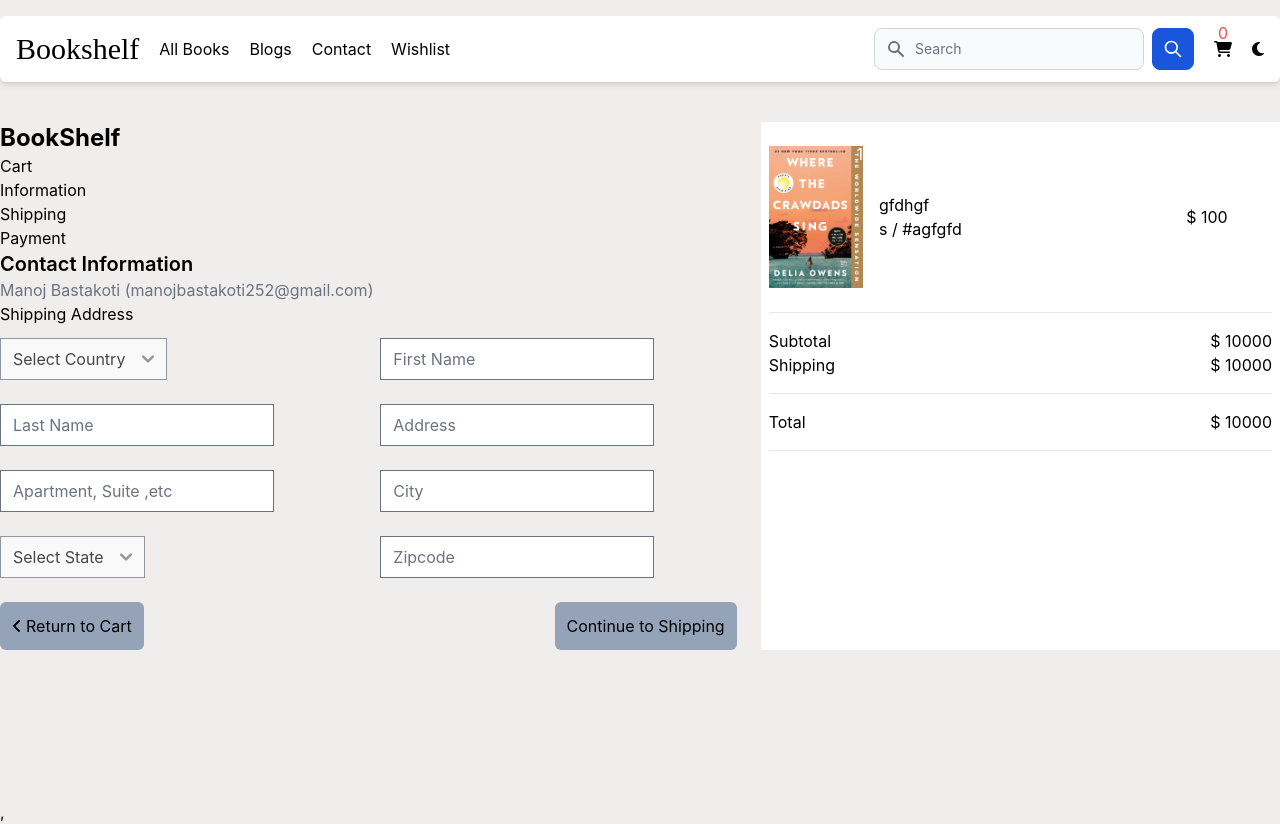
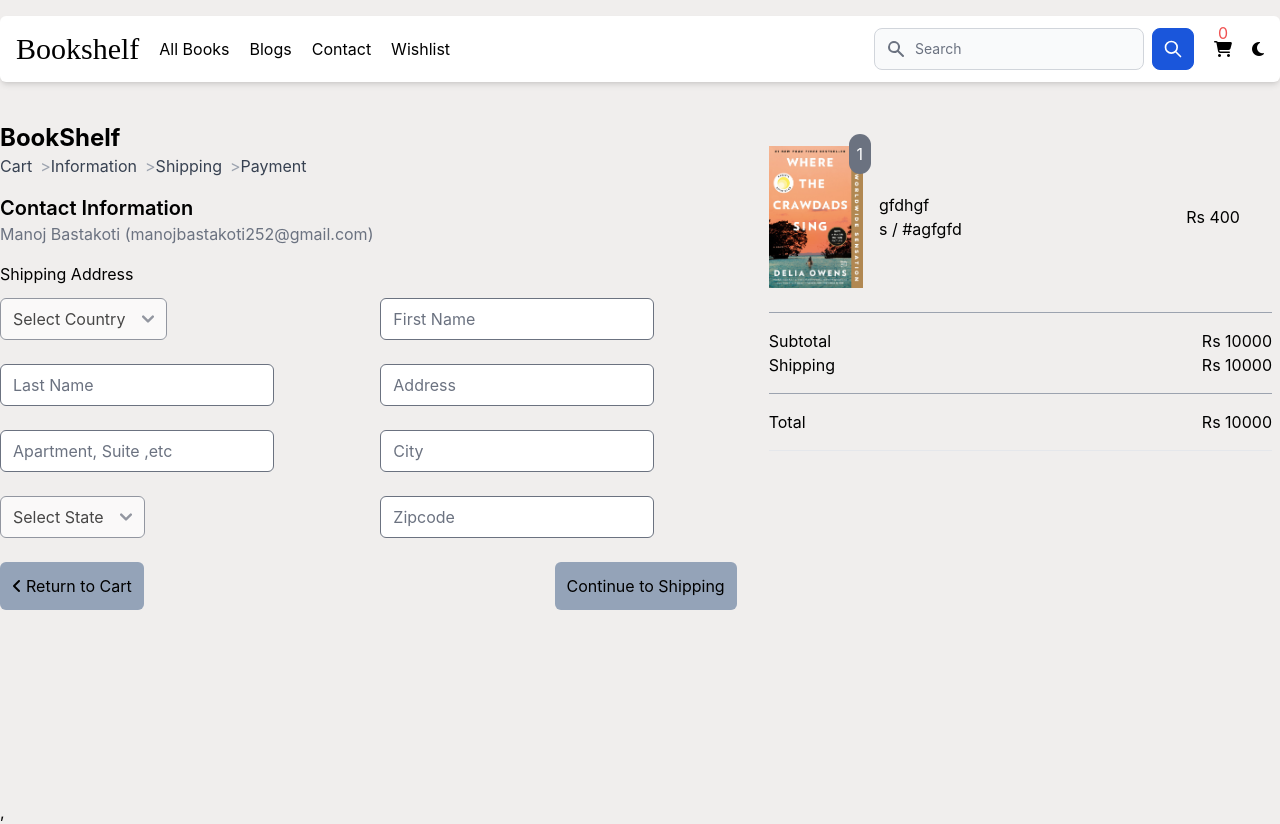
Before and after one commit to manojbastakoti/Bookshelf_frontend, a React (Vite) app: page /checkout in a window 1280 px wide. Built offline with nearby package versions, Linux system fonts and the light colour scheme; no server answers; a web font is replaced by a local one.

Commit message:
add books

```diff
--- a/src/App.jsx
+++ b/src/App.jsx
@@ -17,6 +17,8 @@ import BooksDetails from "./pages/BooksDetails";
 import Contact from "./pages/Contact";
 import Wishlist from "./pages/Wishlist";
 import Checkout from "./pages/Checkout";
+import AllBooks from "./pages/AllBooks";
+import AddBooks from "./pages/AddBooks";
 
 
 
@@ -39,6 +41,10 @@ function App() {
             <Route path="/login" element={<Login/>} />
             <Route path="/register" element={<Register/>} />
             <Route path="/popularbooks" element={<PopularBooksLanding/>} />
+            <Route path="/allbooks" element={<AllBooks/>} />
+            <Route path="/addbooks" element={<AddBooks/>} />
+
+
             <Route path="/bookdetails/:id" element={<BooksDetails/>} />
             <Route path="/contact" element={<Contact/>} />
             <Route path="/wishlist" element={<Wishlist/>} />
--- a/src/components/Navbar.jsx
+++ b/src/components/Navbar.jsx
@@ -65,10 +65,11 @@ const Navbar = () => {
             Bookshelf
           </Link>
           <div className="hidden lg:flex justify-center items-center gap-5">
-            <Link to="/">All Books</Link>
+            <Link to="/allbooks">All Books</Link>
             <Link to="/blogs">Blogs</Link>
             <Link to="/contact">Contact</Link>
             <Link to="/wishlist">Wishlist</Link>
+
 
           </div>
         </div>
--- /dev/null
+++ b/src/pages/AddBooks.jsx
@@ -0,0 +1,11 @@
+import React from 'react'
+
+const AddBooks = () => {
+  return (
+    <div>
+      Add books
+    </div>
+  )
+}
+
+export default AddBooks
--- /dev/null
+++ b/src/pages/AllBooks.jsx
@@ -0,0 +1,21 @@
+import React from 'react'
+import { UserContext } from '../context/UserContext'
+import { useContext } from 'react';
+import { Link } from 'react-router-dom'
+
+const AllBooks = () => {
+    const{profile}=useContext(UserContext)
+    console.log(profile)
+  return (
+    <>
+    <div className="create-button max-w-screen-2xl mx-auto mt-5 mb-2 flex justify-end">
+    {profile?.role ==="admin" &&(
+        <Link to="/addbooks" className="bg-blue-500  hover:bg-blue-600 p-3 rounded-md text-lg dark:text-white">Add Books</Link>
+        )}
+
+  </div>
+        </>
+  )
+}
+
+export default AllBooks
--- a/src/pages/Blog.jsx
+++ b/src/pages/Blog.jsx
@@ -15,6 +15,7 @@ const [posts,setPosts]= useState(null);
 const [totalPosts, setTotalPosts] = useState(0);
 const [currentPage, setCurrentPage] = useState(1);
 const{profile}=useContext(UserContext)
+console.log("blog",profile)
   useEffect(() => {
     const getBlogs =async()=>{
       const response =await axios({
--- a/src/pages/Checkout.jsx
+++ b/src/pages/Checkout.jsx
@@ -4,49 +4,45 @@ import { Link } from "react-router-dom";
 const Checkout = () => {
   return (
     <>
-      <div className="grid grid-cols-12 gap-6 max-w-screen-2xl mx-auto py-10">
+      <div className="grid grid-cols-12 gap-6 max-w-screen-2xl mx-auto py-10 ">
         <div className="col-span-7">
-          <div className="checkout-left-data">
-            <h1 className="website-name text-2xl font-bold">BookShelf</h1>
-            <nav
-              style={{ "--bs-breadcrumb-divider": ">" }}
-              aria-label="breadcrumb"
-            >
-              <ol className="breadcrumb">
-                <li className="breadcrumb-item">
-                  <Link className="text-dark total-price" to="/cart">
+          <div className="checkout-left-data ">
+            <h1 className="website-name text-2xl font-bold dark:text-white">BookShelf</h1>
+            <nav className="text-gray-500" aria-label="breadcrumb">
+      <ol className="flex items-center space-x-2 list-none ">
+        <li className="inline-flex items-center">
+          <Link to="/cart" className="text-gray-700 total-price dark:text-white">
             Cart
           </Link>
         </li>
-                <li
-                  className="breadcrumb-item total-price active"
-                  aria-current="page"
-                >
-                  Information
+        <li className="inline-flex items-center">
+          <span className="text-gray-400">{'>'}</span>
+          <span className="text-gray-700 total-price dark:text-white">Information</span>
         </li>
-                <li className="breadcrumb-item total-price active">Shipping</li>
-                <li
-                  className="breadcrumb-item total-price active"
-                  aria-current="page"
-                >
-                  Payment
+        <li className="inline-flex items-center">
+          <span className="text-gray-400">{'>'}</span>
+          <span className="text-gray-700 total-price dark:text-white">Shipping</span>
+        </li>
+        <li className="inline-flex items-center">
+          <span className="text-gray-400">{'>'}</span>
+          <span className="text-gray-700 total-price dark:text-white">Payment</span>
         </li>
       </ol>
     </nav>
-            <h4 className="title total text-xl font-semibold">Contact Information</h4>
-            <p className="user-details total text-gray-500">
+            <h4 className="title total text-xl font-semibold mt-4 dark:text-white">Contact Information</h4>
+            <p className="user-details total text-gray-500 dark:text-white">
               Manoj Bastakoti (manojbastakoti252@gmail.com)
             </p>
-            <h4 className="mb-3">Shipping Address</h4>
-            <form className="grid gap-4 md:gap-6 md:grid-cols-2">
+            <h4 className="mb-3 dark:text-white mt-4">Shipping Address</h4>
+            <form className="grid gap-4 md:gap-6 md:grid-cols-2 ">
               <div>
                 <select
                   name=""
-                  className="form-control form-select"
+                  className="form-control form-select rounded-md "
                   defaultValue=""
                   disabled
                 >
-                  <option value="" disabled>
+                  <option value="" disabled >
                     Select Country
                   </option>
                 </select>
@@ -55,41 +51,41 @@ const Checkout = () => {
                 <input
                   type="text"
                   placeholder="First Name"
-                  className="form-control"
+                  className="form-control rounded-md"
                 />
               </div>
               <div>
                 <input
                   type="text"
                   placeholder="Last Name"
-                  className="form-control"
+                  className="form-control rounded-md"
                 />
               </div>
               <div>
                 <input
                   type="text"
                   placeholder="Address"
-                  className="form-control"
+                  className="form-control rounded-md"
                 />
               </div>
               <div>
                 <input
                   type="text"
                   placeholder="Apartment, Suite ,etc"
-                  className="form-control"
+                  className="form-control rounded-md"
                 />
               </div>
               <div>
                 <input
                   type="text"
                   placeholder="City"
-                  className="form-control"
+                  className="form-control rounded-md"
                 />
               </div>
               <div>
                 <select
                   name=""
-                  className="form-control form-select"
+                  className="form-control form-select rounded-md"
                   defaultValue=""
                   disabled
                 >
@@ -102,7 +98,7 @@ const Checkout = () => {
                 <input
                   type="text"
                   placeholder="Zipcode"
-                  className="form-control"
+                  className="form-control rounded-md"
                 />
               </div>
               <div className="col-span-2 ">
@@ -119,12 +115,12 @@ const Checkout = () => {
             </form>
           </div>
         </div>
-        <div className="col-span-5 bg-white p-2">
-          <div className="border-b py-4">
+        <div className="col-span-5  p-2">
+          <div className="border-b border-gray-400 py-4">
             <div className="flex items-center space-x-10 mb-2">
               <div className="w-3/4 flex items-center space-x-4">
                 <div className="w-1/4 relative">
-                  <span className="badge bg-secondary text-white rounded-full p-2 absolute -top-3 -right-2">
+                  <span className="bg-gray-500 text-white rounded-full p-2 absolute -top-3 -right-2 dark:text-white">
                     1
                   </span>
                   <img
@@ -134,28 +130,28 @@ const Checkout = () => {
                   />
                 </div>
                 <div>
-                  <h5 className="total-price">gfdhgf</h5>
-                  <p className="total-price">s / #agfgfd</p>
+                  <h5 className="total-price dark:text-white">gfdhgf</h5>
+                  <p className="total-price dark:text-white">s / #agfgfd</p>
                 </div>
               </div>
               <div className="flex-grow">
-                <h5 className="total">$ 100</h5>
+                <h5 className="total dark:text-white">Rs 400</h5>
               </div>
             </div>
           </div>
-          <div className="border-b py-4">
+          <div className="border-b border-gray-400 py-4">
             <div className="flex justify-between items-center">
-              <p className="total">Subtotal</p>
-              <p className="total-price">$ 10000</p>
+              <p className="total dark:text-white">Subtotal</p>
+              <p className="total-price dark:text-white">Rs 10000</p>
             </div>
             <div className="flex justify-between items-center">
-              <p className="mb-0 total">Shipping</p>
-              <p className="mb-0 total-price">$ 10000</p>
+              <p className="mb-0 total dark:text-white">Shipping</p>
+              <p className="mb-0 total-price dark:text-white">Rs 10000</p>
             </div>
           </div>
           <div className="flex justify-between items-center border-b py-4">
-            <h4 className="total">Total</h4>
-            <h5 className="total-price">$ 10000</h5>
+            <h4 className="total dark:text-white">Total</h4>
+            <h5 className="total-price dark:text-white">Rs 10000</h5>
           </div>
         </div>
       </div>
```
Also changed, not shown: src/pages/Login.jsx (+10 -5 lines). Lines whose indentation alone changed are shown as unchanged.
